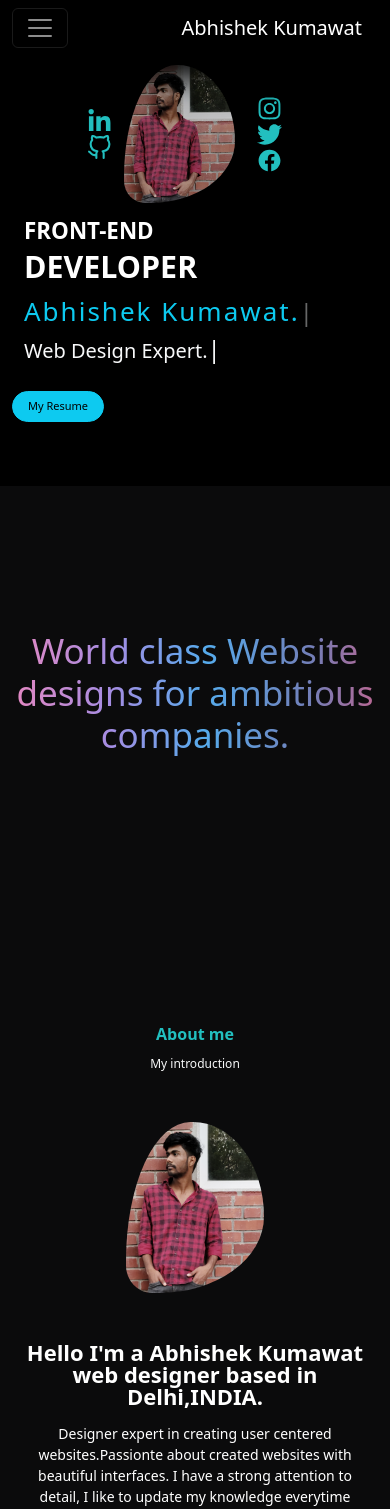
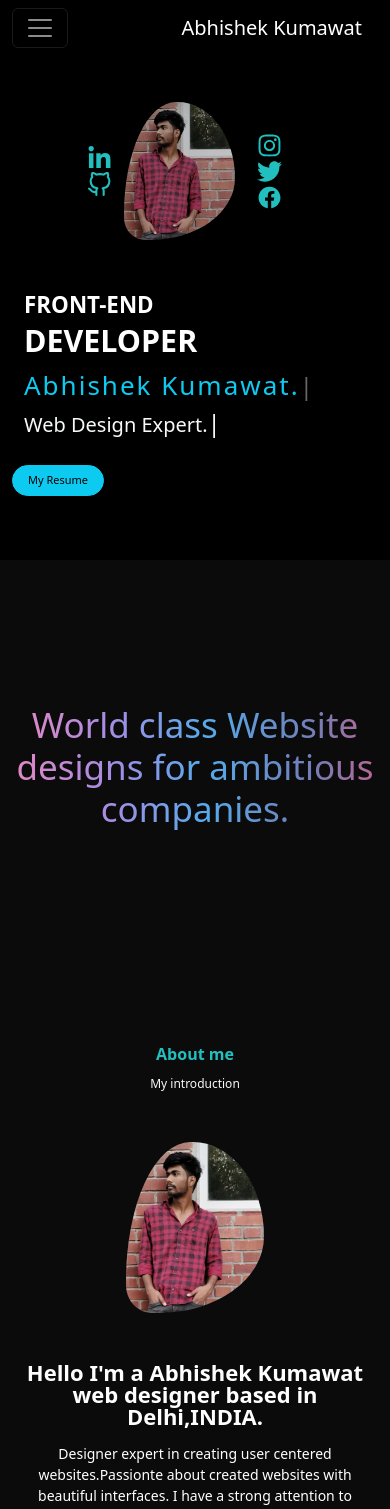
Before and after one commit to abhi0a11/abhishekkumawat, a React (Vite) app: page / in a window 390 px wide. Shown: the top 1509 px of the page. Built offline with nearby package versions, Linux system fonts and the light colour scheme.

Commit message:
responsive

```diff
--- a/src/components/AboutMobile.module.css
+++ b/src/components/AboutMobile.module.css
@@ -4,7 +4,7 @@
   justify-content: center;
 }
 .heading {
-  margin: 70px 0px 0px 0px;
+  margin: 16px 0px 0px 0px;
 }
 
 .imgMine {
--- a/src/components/MobileBranding.module.css
+++ b/src/components/MobileBranding.module.css
@@ -177,7 +177,7 @@
   }
   .info__container {
     display: flex;
-    margin: 17px 10px;
+    margin: 54px 10px;
   }
   .fa__icon__detail {
     width: 25px;
```
